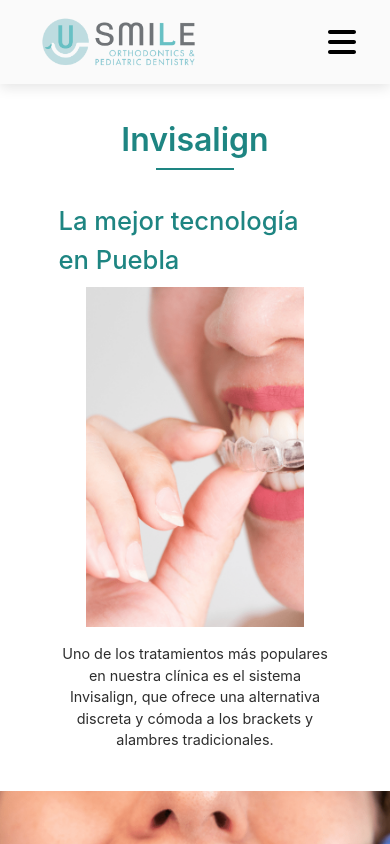
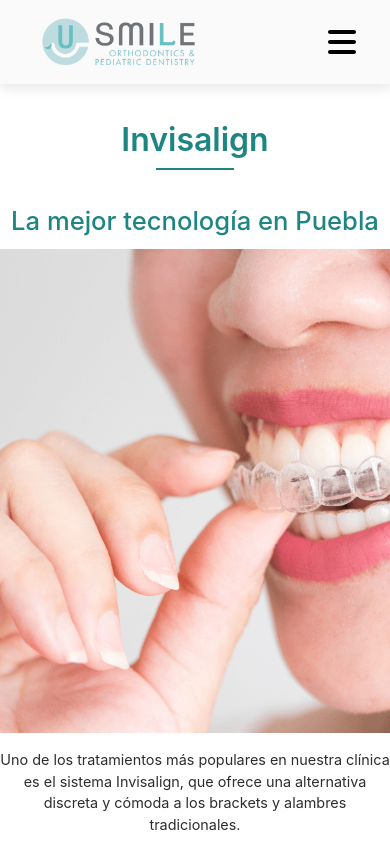
Before and after one commit to JAngelGC/u-smile-website, a Next.js app: page /invisalign in a window 390 px wide. Shown: the top 844 px of the page. Built offline with nearby package versions, Linux system fonts and the light colour scheme.

Commit message:
Media queries for section info large component

```diff
--- a/src/components/homePage/Treatments.module.css
+++ b/src/components/homePage/Treatments.module.css
@@ -126,7 +126,7 @@
 @media (max-width: 34em) {
   .box-icon .box-img-icon {
     position: relative;
-    height: 50%;
+    height: 40%;
     width: 80%;
   }
 
@@ -144,8 +144,7 @@
 @media (max-width: 23em) {
   .box-icon .box-img-icon {
     position: relative;
-    height: 50%;
-    width: 80%;
+    height: 40%;
   }
 
   .title-treatment {
--- a/src/components/ui/SectionInfoLarge.module.css
+++ b/src/components/ui/SectionInfoLarge.module.css
@@ -1,6 +1,7 @@
 .section-info {
   height: 65vh;
-  width: 70%;
+  /* width: 70%; */
+  max-width: 1200px;
   margin: 2.5rem auto;
   margin-bottom: 5rem;
 
@@ -29,3 +30,46 @@
   color: var(--black-color);
   text-align: center;
 }
+
+/**************************/
+/* BELOW 1344px /smaller desktops */
+/**************************/
+@media (max-width: 84em) {
+}
+
+/**************************/
+/* BELOW 1200px /landscape tablets */
+/**************************/
+@media (max-width: 75em) {
+}
+
+/**************************/
+/* BELOW 940px /  tablets */
+/**************************/
+@media (max-width: 59em) {
+  .section-info {
+    height: 75vh;
+  }
+  .section-info .box-img {
+    width: 100%;
+    height: 100%;
+  }
+}
+
+/**************************/
+/* BELOW 700px /  smaller tablets */
+/**************************/
+@media (max-width: 44em) {
+}
+
+/**************************/
+/* BELOW 544px /  phones */
+/**************************/
+@media (max-width: 34em) {
+}
+
+/**************************/
+/* BELOW 375px /  phones */
+/**************************/
+@media (max-width: 23em) {
+}
```
